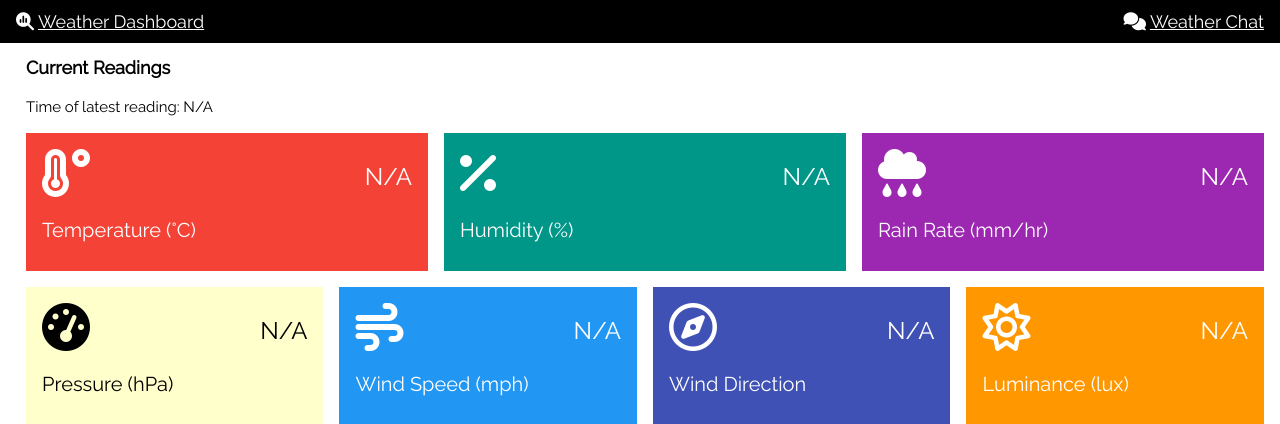
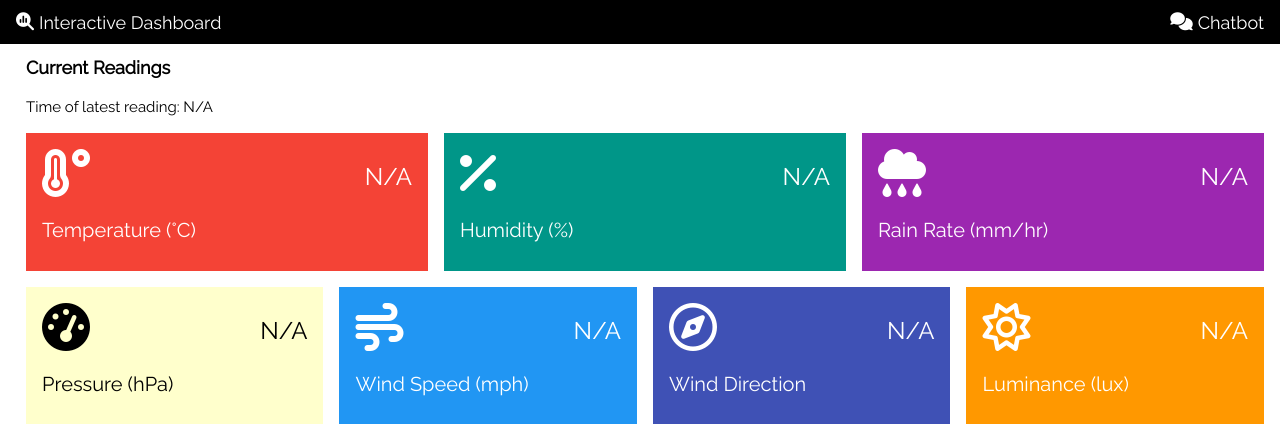
Before and after one commit to sdmeers/weathercloud, a Flask app: page / in a window 1280 px wide. Shown: the top 424 px of the page. Run offline with Flask 3, Linux system fonts and the light colour scheme; data that the repository does not hold is empty; some libraries are stand-ins or nearby versions.

Commit message:
Added common_navbar.css stylesheet to weather_dashboard

```diff
--- /dev/null
+++ b/weather-dashboard/static/common_navbar.css
@@ -0,0 +1,48 @@
+html, body {
+    font-family: 'Raleway', sans-serif;
+    font-size: 15px;
+    line-height: 1.5;
+    overflow-x: hidden;
+}
+.common_navbar {
+    width: 100%;
+    overflow: hidden;
+    background-color: black;
+    color: white;
+    padding: 8px 16px;
+    z-index: 4;
+    position: fixed;
+    top: 0;
+    display: flex;
+    justify-content: space-between;
+    align-items: center;
+    height: 44px;
+}
+.common_navbar a {
+    text-decoration: none;
+    color: white !important;
+    font-family: 'Raleway', sans-serif;
+    font-size: 18px;
+    font-weight: 400;
+    display: flex;
+    align-items: center;
+}
+.common_navbar i {
+    margin-right: 5px;
+}
+
+.center-table {
+    margin-left: auto;
+    margin-right: auto;
+    width: 50%;
+}
+.dash-spinner,
+._dash-loading-spinner,
+.dash-loading,
+.dash-spinner-container,
+.dash-spinner__svg,
+.dash-debug-menu,
+.dash-debug-menu--closed,
+.dash-debug-menu__outer {
+    display: none !important;
+}
--- a/weather-dashboard/templates/layout.html
+++ b/weather-dashboard/templates/layout.html
@@ -10,6 +10,7 @@
 <meta charset="UTF-8">
 <meta name="viewport" content="width=device-width, initial-scale=1">
 <link rel="stylesheet" href="static/dashboard.css"> <!--https://www.w3schools.com/w3css/4/w3.css"> -->
+<link rel="stylesheet" href="static/common_navbar.css">
 <link rel="stylesheet" href="https://fonts.googleapis.com/css?family=Raleway">
 <link rel="stylesheet" href="https://cdnjs.cloudflare.com/ajax/libs/font-awesome/4.7.0/css/font-awesome.min.css">
 <!-- -->
@@ -35,10 +36,9 @@ html,body,h1,h2,h3,h4,h5 {font-family: "Raleway", sans-serif}
 <body class="w3-white">
 
 <!-- Top container -->
-<div class="w3-bar w3-top w3-black w3-large" style="z-index:4">
-  <!--<button class="w3-bar-item w3-button w3-hide-large w3-hover-none w3-hover-text-light-grey" onclick="w3_open();"><i class="fa fa-bars"></i>  Menu</button> -->
-  <span class="w3-bar-item w3-left"><i class="fa-solid fa-magnifying-glass-chart"></i> <a href="https://interactive-dashboard-728445650450.europe-west2.run.app/">Weather Dashboard</a></span>
-  <span class="w3-bar-item w3-right"><i class="fa-solid fa-comments"></i> <a href="https://weather-chat-728445650450.europe-west2.run.app/">Weather Chat</a></span>
+<div class="common_navbar">
+  <a href="https://interactive-dashboard-728445650450.europe-west2.run.app/"><i class="fa-solid fa-magnifying-glass-chart"></i>Interactive Dashboard</a>
+  <a href="https://weather-chat-728445650450.europe-west2.run.app/"><i class="fa-solid fa-comments"></i>Chatbot</a>
 </div>
 
 
```
